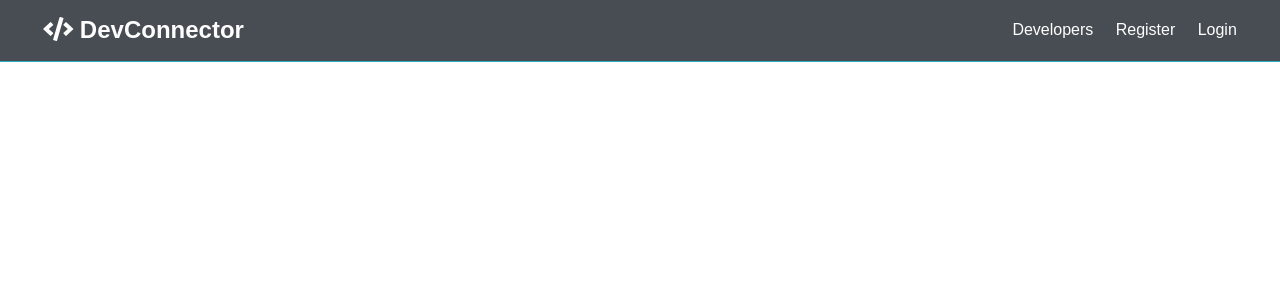
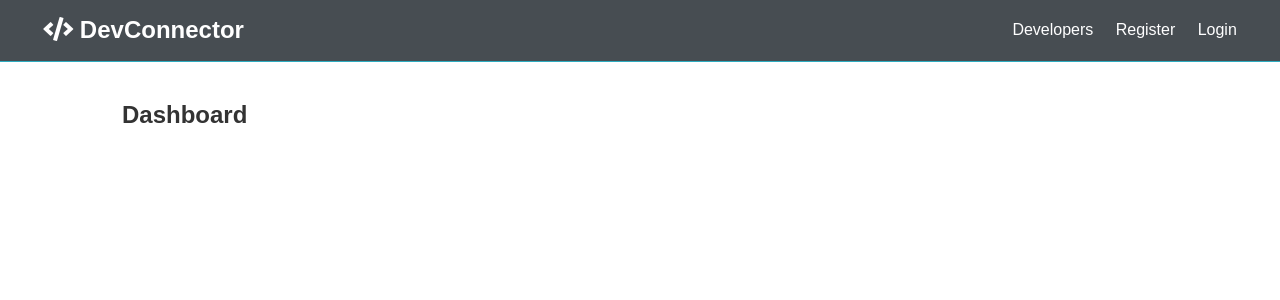
Before and after one commit to jameschandler1/devcode, a React (Create React App) app in the folder client/: page /dashboard in a window 1280 px wide. Shown: the top 300 px of the page. Built offline with nearby package versions, Linux system fonts and the light colour scheme; no server answers.

Commit message:
create dashboard dir, and routes in app.js

```diff
--- a/client/src/App.js
+++ b/client/src/App.js
@@ -5,6 +5,7 @@ import Landing from "./components/layout/Landing";
 import Login from "./components/auth/Login";
 import Register from "./components/auth/Register";
 import Alert from "./components/layout/Alert";
+import Dashboard from "./components/dashboard/Dashboard";
 //redux
 import { Provider } from "react-redux";
 import store from "./store";
@@ -35,6 +36,7 @@ const App = () => {
             <Routes>
               <Route exact path="/login" element={<Login />} />
               <Route exact path="/register" element={<Register />} />
+              <Route exact path="/dashboard" element={<Dashboard />} />
             </Routes>
           </section>
         </Fragment>
--- /dev/null
+++ b/client/src/components/dashboard/Dashboard.js
@@ -0,0 +1,12 @@
+import React from 'react';
+import PropTypes from 'prop-types';
+
+const Dashboard = (props) => {
+  return <div>
+    <h1>Dashboard</h1>
+  </div>;
+};
+
+Dashboard.propTypes = {};
+
+export default Dashboard;
```
